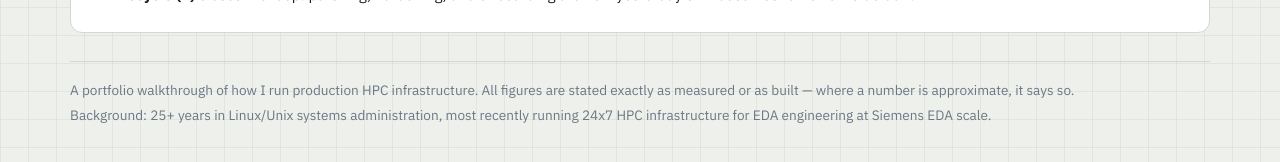
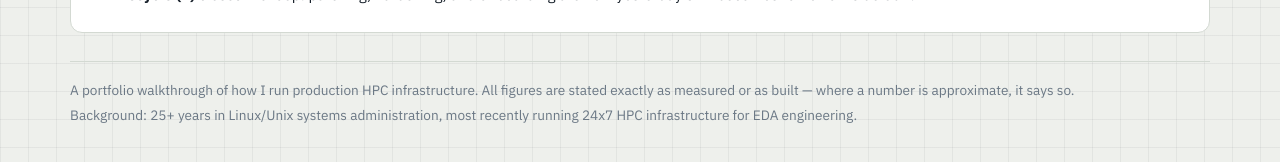
Before and after one commit to kchester12/HPC_GPU, a Jekyll site: the page how-i-run-an-hpc-cluster.html, which Jekyll copies as it is, in a window 1280 px wide and 900 px high, scrolled down 1463 px. Shown: the part 714-876 px from the top of the window. Built offline with Jekyll 4.4.1, drawn with Linux system fonts in a browser that asks for light colours.

Commit message:
Update background information in footer
Removed specific reference to Siemens EDA from background.

```diff
--- a/how-i-run-an-hpc-cluster.html
+++ b/how-i-run-an-hpc-cluster.html
@@ -319,7 +319,7 @@
 
   <footer>
     <p>A portfolio walkthrough of how I run production HPC infrastructure. All figures are stated exactly as measured or as built — where a number is approximate, it says so.</p>
-    <p>Background: 25+ years in Linux/Unix systems administration, most recently running 24x7 HPC infrastructure for EDA engineering at Siemens EDA scale.</p>
+    <p>Background: 25+ years in Linux/Unix systems administration, most recently running 24x7 HPC infrastructure for EDA engineering.</p>
   </footer>
 </div>
 
```
